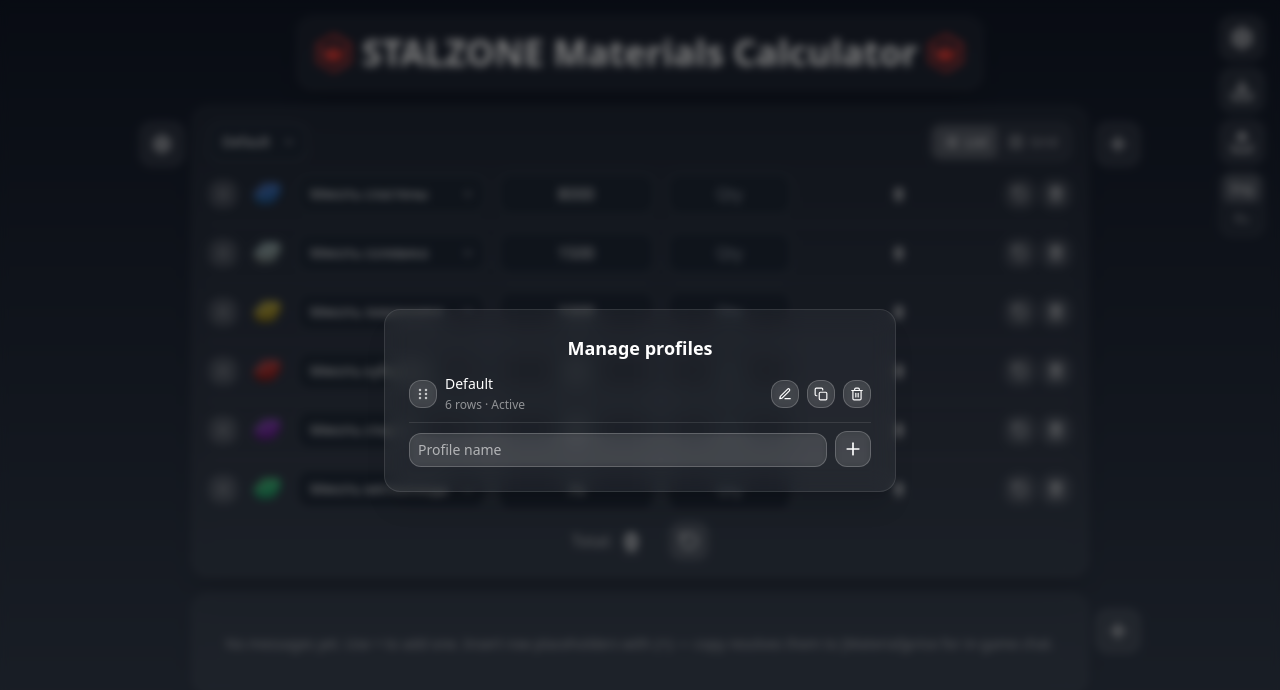
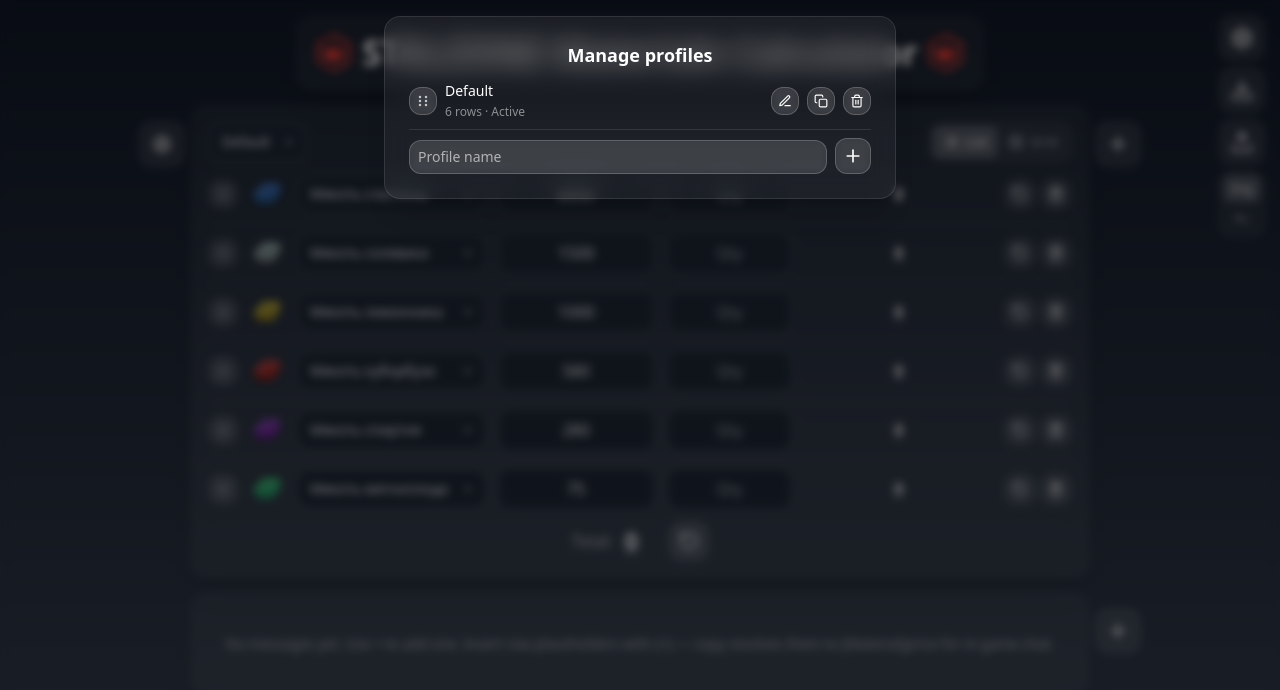
Before and after one commit to Falxns/sc-calculator-app, a React (Vite) app: page / in a window 1280 px wide. Both pictures are taken after a click on the button 162 px from the left and 144 px from the top of the page. Shown: the top 690 px of the page. Built offline with nearby package versions, Linux system fonts and the light colour scheme.

Commit message:
fix: vertical alignment of modal layout items

```diff
--- a/src/components/Modal/Modal.tsx
+++ b/src/components/Modal/Modal.tsx
@@ -30,7 +30,7 @@ const Modal = ({ isOpen, onClose, title, children }: ModalProps) => {
   if (!isOpen) return null;
 
   return (
-    <div className="fixed inset-0 z-40 flex items-center justify-center p-4">
+    <div className="fixed inset-0 z-40 flex items-start justify-center p-4">
       <button
         type="button"
         aria-label={t('common.close')}
@@ -40,15 +40,15 @@ const Modal = ({ isOpen, onClose, title, children }: ModalProps) => {
       <div
         ref={dialogRef}
         tabIndex={-1}
-        className="glass-container relative flex-col gap-3 p-6 max-w-lg w-full max-h-[85vh] overflow-y-auto items-stretch outline-none"
+        className="glass-container relative flex flex-col gap-3 p-6 max-w-lg w-full max-h-[calc(100vh-2rem)] items-stretch outline-none"
         role="dialog"
         aria-modal="true"
         aria-labelledby="modal-title"
       >
-        <h2 id="modal-title" className="text-lg font-semibold w-full text-center">
+        <h2 id="modal-title" className="shrink-0 text-lg font-semibold w-full text-center">
           {title}
         </h2>
-        {children}
+        <div className="min-h-0 flex-1 overflow-y-auto">{children}</div>
       </div>
     </div>
   );
```
